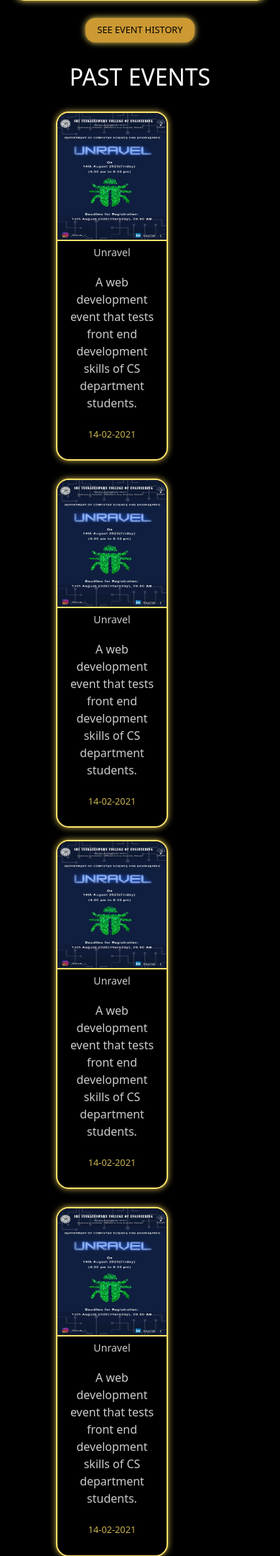
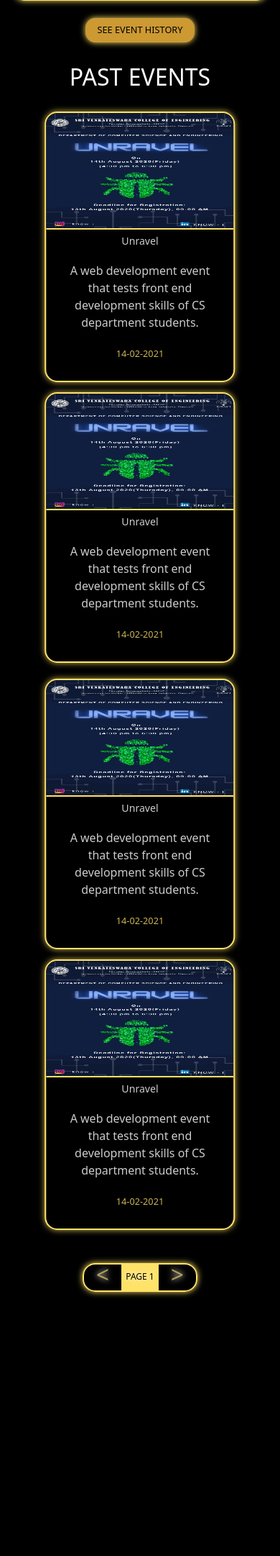
Before and after one commit to arvind-mocha/Know-I, a Django app: page /events/ in a window 390 px wide. Shown: the part 592-2754 px from the top of the page at 72% size. After the commit the page ends 2394 px from the top, so only its background shows below. Run offline with Django 3.2, Linux system fonts and the light colour scheme.

Commit message:
Initial commit

```diff
--- a/Main/App/static/main.css
+++ b/Main/App/static/main.css
@@ -110,7 +110,7 @@
 .announcements {
   border: 0.25rem solid #ffe268;
   border-radius: 2.74rem;
-  width: 45rem;
+  width: 75%;
   height: 5rem;
   box-shadow: 0rem 0rem 1rem #ffe268;
   margin: auto;
@@ -150,7 +150,7 @@
   .etiles__imag {
     border-bottom: 0.25rem solid #ffe268; }
     .etiles__imag img {
-      height: 22rem; }
+      height: 20rem; }
   .etiles__title {
     background-color: transparent;
     text-align: center;
@@ -174,9 +174,10 @@
 
 @media only screen and (max-width: 56.25em) {
   .etiles {
-    width: 90%;
-    height: 100% .etiles __date;
-      height-padding-bottom: 3%; } }
+    width: 100%;
+    height: 100%; }
+    .etiles__date {
+      padding-bottom: 3%; } }
 
 @media only screen and (max-width: 37.5em) {
   .etiles {
@@ -308,21 +309,26 @@
     display: grid;
     column-gap: 10rem;
     row-gap: 4rem;
-    grid-template-columns: repeat(auto-fit, minmax(6.375rem, 1fr)); }
+    grid-template-columns: repeat(auto-fit, minmax(6.5rem, 1fr)); }
+
+@media only screen and (max-width: 75em) {
+  .events__box {
+    width: 50%; } }
+
+@media only screen and (max-width: 56.25em) {
+  .events__box {
+    width: 65%; } }
 
 @media only screen and (max-width: 30.5em) {
+  .events__box--container {
+    grid-template-columns: 80%;
+    justify-content: center; } }
+
+@media only screen and (max-width: 37.5em) {
   .events__box {
-    width: 20%;
-    left: 50%; }
+    width: 85%; }
     .events__box--container {
-      row-gap: 6rem; } }
-
-@media only screen and (max-width: 34.5em) {
-  .events__box {
-    width: 40%;
-    left: 40%; }
-  .events--container {
-    row-gap: 20rem; } }
+      column-gap: 3rem; } }
 
 .members__heading {
   padding-top: 5rem;
--- a/sass/components/_announcements.scss
+++ b/sass/components/_announcements.scss
@@ -1,7 +1,7 @@
-.announcements{
+.announcements {
   border: 0.25rem solid $color-yellow;
   border-radius: 2.74rem;
-  width: 45rem;
+  width: 75%;
   height: 5rem;
   box-shadow: 0rem 0rem 1rem rgba($color-yellow, 1);
   margin: auto;
--- a/sass/components/_etiles.scss
+++ b/sass/components/_etiles.scss
@@ -10,7 +10,7 @@
   &__imag {
     border-bottom: 0.25rem solid $color-yellow;
     img {
-      height: 22rem;
+      height: 20rem;
     }
   }
 
@@ -45,22 +45,22 @@
 
 @include respond(tab-port) {
   .etiles {
-    width: 90%;
-    height: 100%
-    &__date{
+    width: 100%;
+    height: 100%;
+    &__date {
       padding-bottom: 3%;
     }
   }
 }
-@include respond(phone){
-  .etiles{
+@include respond(phone) {
+  .etiles {
     width: 100%;
     height: 103%;
   }
 }
-@include respond(phone-small){
-  .etiles{
-    left:40%;
+@include respond(phone-small) {
+  .etiles {
+    left: 40%;
     height: 105%;
   }
 }
--- a/sass/layouts/_events.scss
+++ b/sass/layouts/_events.scss
@@ -1,5 +1,5 @@
-.events{
-    &__heading{
+.events {
+  &__heading {
     color: $color-white;
     text-align: center;
     padding-top: 4.5rem;
@@ -12,7 +12,7 @@
     padding-bottom: 5rem;
     font-size: 2.2rem;
   }
- &__heading1{
+  &__heading1 {
     color: $color-white;
     text-align: center;
     font-size: 4rem;
@@ -38,29 +38,45 @@
       display: grid;
       column-gap: 10rem;
       row-gap: 4rem;
-      grid-template-columns: repeat(auto-fit, minmax(6.375rem, 1fr));
+      grid-template-columns: repeat(auto-fit, minmax(6.5rem, 1fr));
     }
   }
 }
-@include respond(phone-small){
-  .events{
-    &__box{
-      width:20%;
-      left: 50%;
-      &--container{
-        row-gap: 6rem;
+
+@include respond(tab-land) {
+  .events {
+    &__box {
+      width: 50%;
+    }
+  }
+}
+
+@include respond(tab-port) {
+  .events {
+    &__box {
+      width: 65%;
+    }
+  }
+}
+
+@include respond(phone-small) {
+  .events {
+    &__box {
+      &--container {
+        grid-template-columns: 80%;
+        justify-content: center;
       }
     }
   }
 }
-@include respond(phone-medium){
-  .events{
-    &__box{
-      width:40%;
-      left: 40%;
-    }
-    &--container{
-      row-gap: 20rem;
+@include respond(phone) {
+  .events {
+    &__box {
+      width: 85%;
+
+      &--container {
+        column-gap: 3rem;
       }
     }
   }
+}
```
Lines whose indentation alone changed are shown as unchanged.
